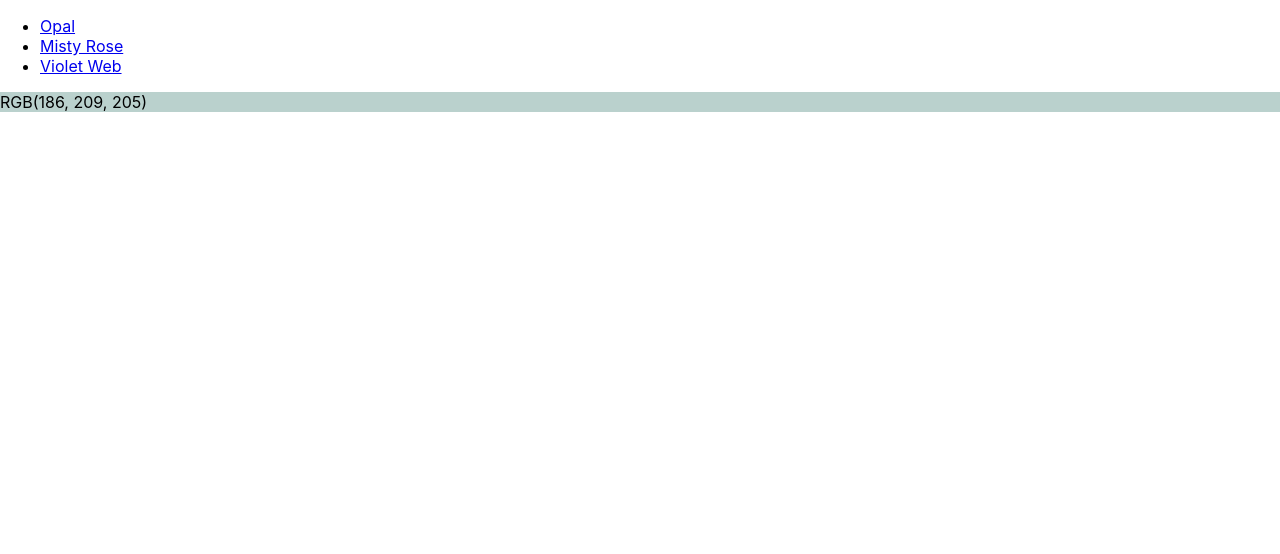
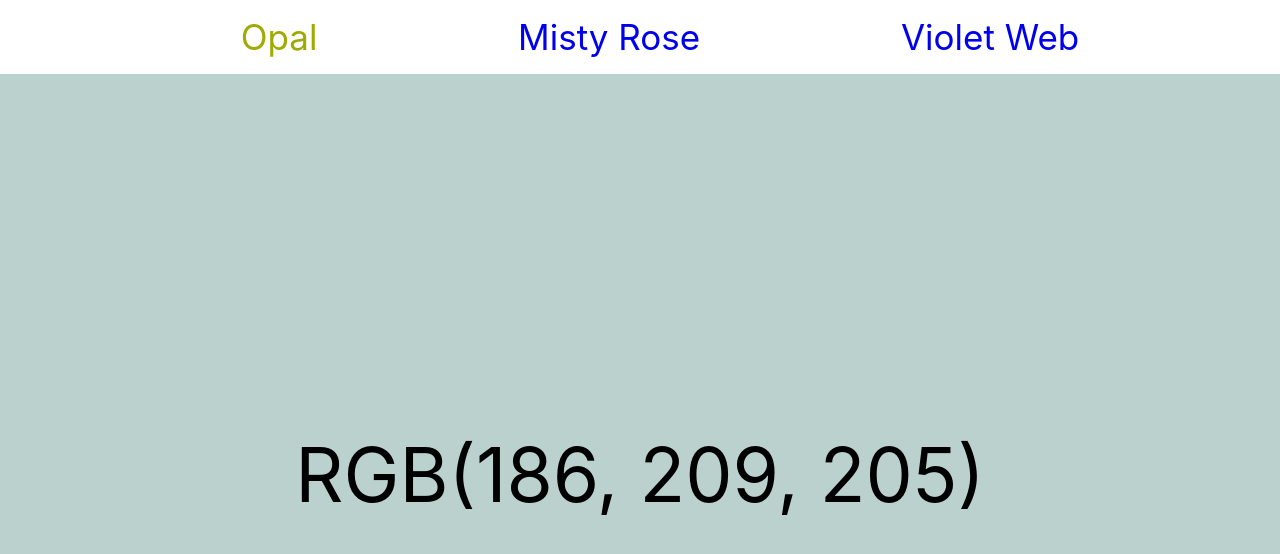
Before and after one commit to ashtonruiz/color-router2, a React (Create React App) app: page /rgb/186/209/205 in a window 1280 px wide. Shown: the top 554 px of the page. Built offline with nearby package versions, Linux system fonts and the light colour scheme.

Commit message:
added CSS styling

```diff
--- a/src/App.css
+++ b/src/App.css
@@ -1,38 +1,4 @@
-.App {
-  text-align: center;
+.active {
+  color: rgb(159, 171, 0);
+  text-decoration: none;
 }
-
-.App-logo {
-  height: 40vmin;
-  pointer-events: none;
-}
-
-@media (prefers-reduced-motion: no-preference) {
-  .App-logo {
-    animation: App-logo-spin infinite 20s linear;
-  }
-}
-
-.App-header {
-  background-color: #282c34;
-  min-height: 100vh;
-  display: flex;
-  flex-direction: column;
-  align-items: center;
-  justify-content: center;
-  font-size: calc(10px + 2vmin);
-  color: white;
-}
-
-.App-link {
-  color: #61dafb;
-}
-
-@keyframes App-logo-spin {
-  from {
-    transform: rotate(0deg);
-  }
-  to {
-    transform: rotate(360deg);
-  }
-}
--- /dev/null
+++ b/src/Components/Display/Display.css
@@ -0,0 +1,7 @@
+.background {
+    height: 100vh;
+    font-size: 75px;
+    display: flex;
+    justify-content: center;
+    align-items: center;
+}
--- a/src/Components/Display/Display.js
+++ b/src/Components/Display/Display.js
@@ -1,10 +1,11 @@
 import React from 'react';
 import { useParams } from 'react-router-dom';
+import './Display.css';
 
 export default function Display() {
   const { red, green, blue } = useParams();
 
   return (
-    <div style={{ backgroundColor: `rgb(${red}, ${green}, ${blue})` }}>RGB({ red }, { green }, { blue })</div>
+    <div className='background' style={{ backgroundColor: `rgb(${red}, ${green}, ${blue})` }}>RGB({ red }, { green }, { blue })</div>
   );
 }
--- a/src/Components/Nav/Nav.css
+++ b/src/Components/Nav/Nav.css
@@ -1,4 +1,14 @@
-.nav-bar {
+.Colors {
+    text-decoration: none;
+    font-size: 35px;
+}
+
+ul {
+    display: flex;
+    justify-content: space-evenly;
+}
+
+li {
     display: flex;
     flex-direction: row;
 }
--- a/src/Components/Nav/Nav.js
+++ b/src/Components/Nav/Nav.js
@@ -1,5 +1,6 @@
 import React from 'react';
-import { Link } from 'react-router-dom';
+import { NavLink } from 'react-router-dom';
+import './Nav.css';
 
 export default function Nav() {
   return (
@@ -7,13 +8,13 @@ export default function Nav() {
       <nav>
         <ul>
           <li>
-            <Link to='/rgb/186/209/205'>Opal</Link>
+            <NavLink to='/rgb/186/209/205' className='Colors'>Opal</NavLink>
           </li>
           <li>
-            <Link to='/rgb/242/209/201'>Misty Rose</Link>
+            <NavLink to='/rgb/242/209/201' className='Colors'>Misty Rose</NavLink>
           </li>
           <li>
-            <Link to='/rgb/224/134/211'>Violet Web</Link>
+            <NavLink to='/rgb/224/134/211' className='Colors'>Violet Web</NavLink>
           </li>
         </ul>
       </nav>
--- /dev/null
+++ b/src/Components/NotFound/NotFound.css
@@ -0,0 +1,3 @@
+.error-image {
+    display: flex;
+}
--- a/src/Components/NotFound/NotFound.js
+++ b/src/Components/NotFound/NotFound.js
@@ -1,9 +1,10 @@
 import React from 'react';
+import './NotFound.css';
 
 export default function NotFound() {
   return (
     <div>
-      <img className='error-img' src='../Images/error.png'/>
+      <img className='error-image' src='https://http.cat/404'/>
     </div>
   );
 }
```
Also changed, not shown: public/Images/error2.png (added).
